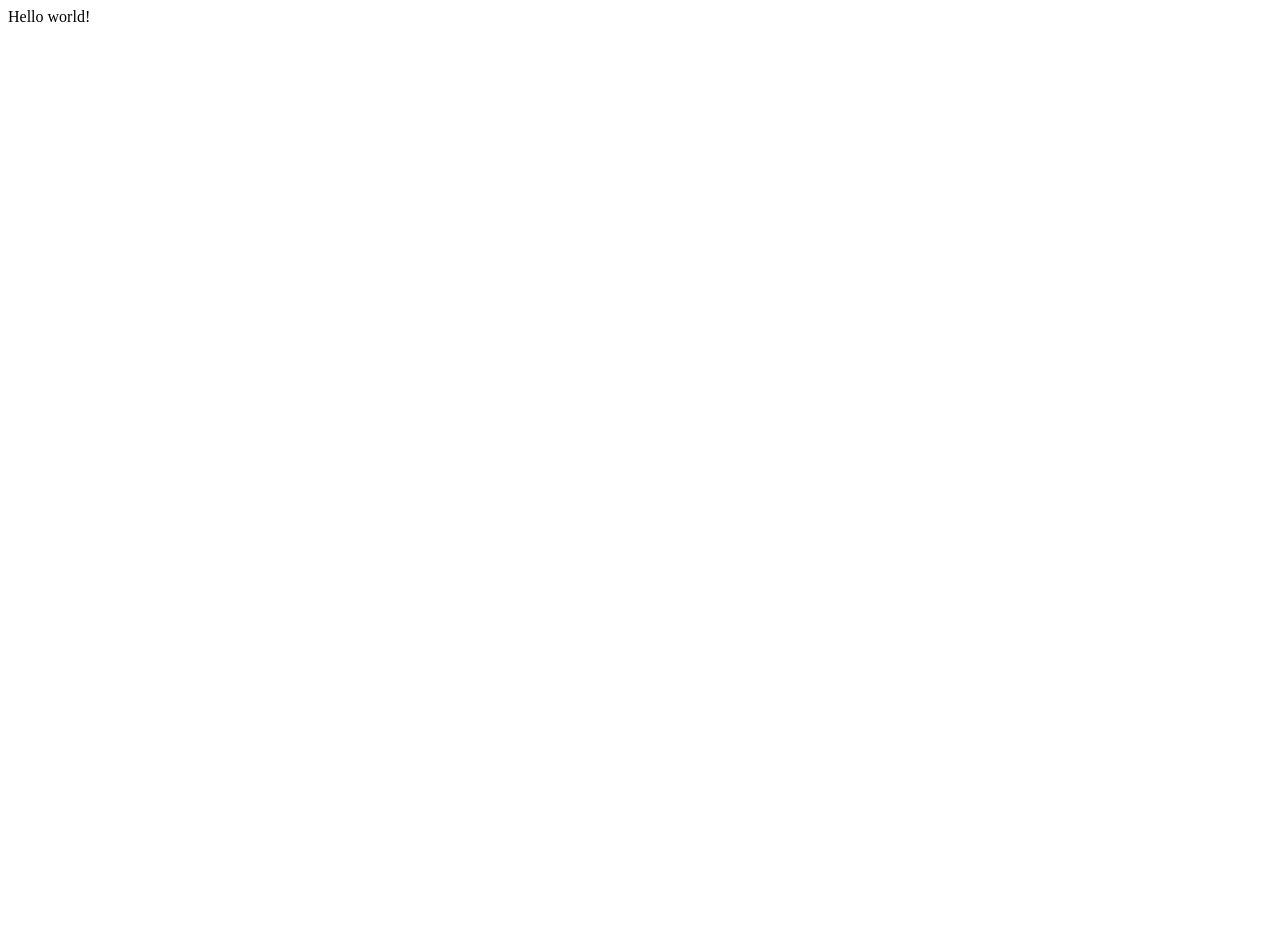
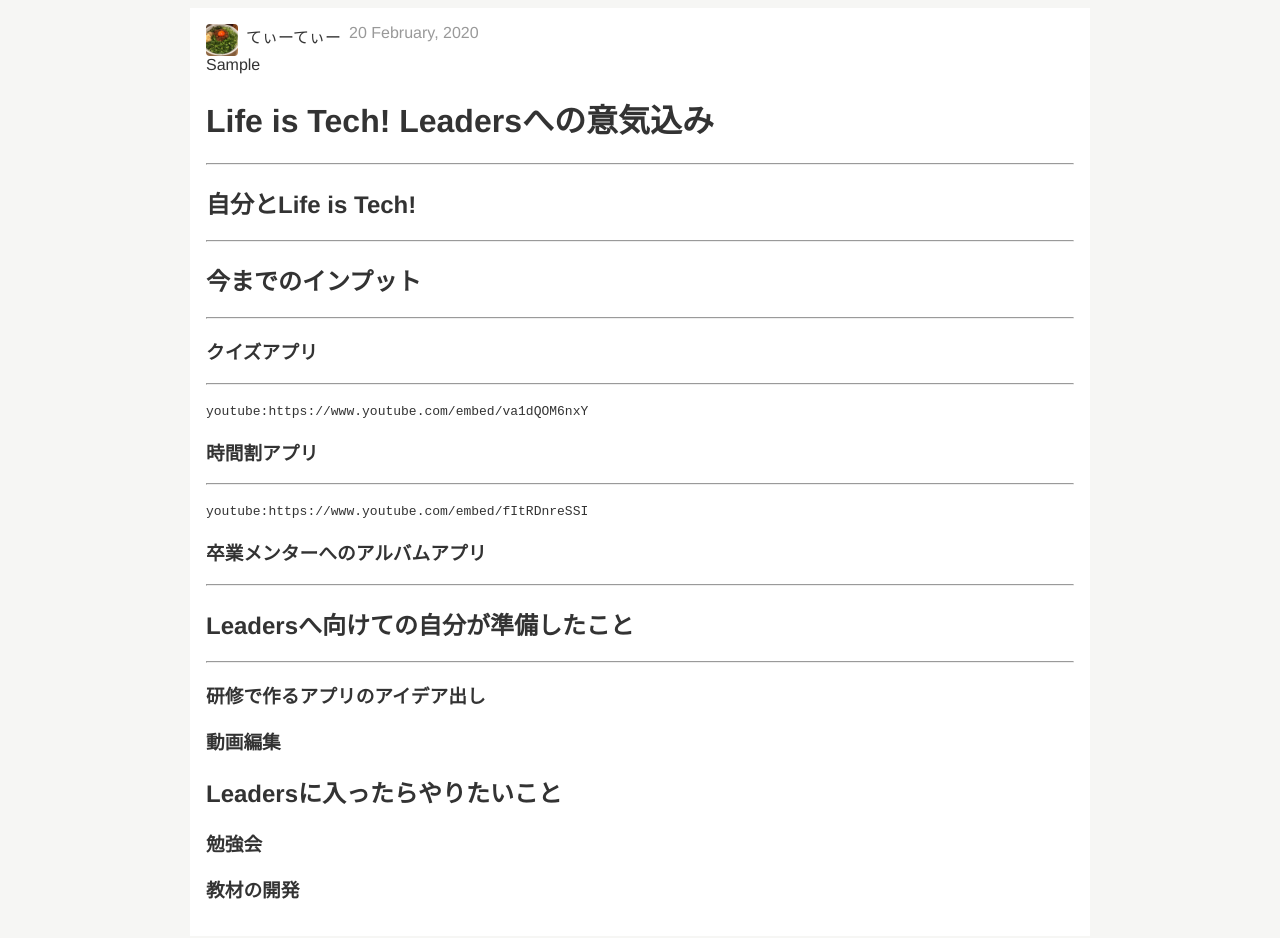
Before and after one commit to txxxxc/Leaders, a Gatsby site: page / in a window 1280 px wide. Before the commit the page ends 800 px from the top, so only its background shows below. Built offline with nearby package versions, Linux system fonts and the light colour scheme; Gatsby itself is replaced by a stand-in of ours.

Commit message:
first commit

```diff
--- /dev/null
+++ b/gatsby-browser.js
@@ -0,0 +1 @@
+import "./src/styles/index.css"
--- a/gatsby-config.js
+++ b/gatsby-config.js
@@ -6,4 +6,37 @@
 
 module.exports = {
   /* Your site config here */
+  plugins: [
+    `gatsby-plugin-sharp`,
+    {
+      resolve: `gatsby-source-filesystem`,
+      options: {
+        name: `pages`,
+        path: `${__dirname}/src/`, // 取得先を指定
+      },
+    },
+    {
+      resolve: `gatsby-transformer-remark`,
+      options: {
+        plugins: [
+          {
+            resolve: `gatsby-remark-images`,
+            options: {
+              // It's important to specify the maxWidth (in pixels) of
+              // the content container as this plugin uses this as the
+              // base for generating different widths of each image.
+              maxWidth: 590,
+            },
+          },
+          {
+            resolve: "gatsby-remark-embed-youtube",
+            options: {
+              width: 800,
+              height: 400,
+            },
+          },
+        ],
+      },
+    },
+  ],
 }
--- a/package.json
+++ b/package.json
@@ -15,6 +15,11 @@
   },
   "dependencies": {
     "gatsby": "^2.19.7",
+    "gatsby-plugin-sharp": "^2.4.5",
+    "gatsby-remark-embed-youtube": "^0.0.7",
+    "gatsby-remark-images": "^3.1.44",
+    "gatsby-source-filesystem": "^2.1.48",
+    "gatsby-transformer-remark": "^2.6.52",
     "react": "^16.12.0",
     "react-dom": "^16.12.0"
   },
--- a/src/pages/index.js
+++ b/src/pages/index.js
@@ -1,3 +1,47 @@
 import React from "react"
+import { graphql } from "gatsby"
 
-export default () => <div>Hello world!</div>
+export default ({ data }) => {
+  console.log({data})
+  const node = data.allMarkdownRemark.edges[0].node
+  console.log(node)
+  return (
+    <div class="content">
+      <div class="header">
+        <img
+          class="icon"
+          src={node.frontmatter.image.publicURL}
+          alt=""
+          width="32px"
+        />
+        <div class="author">{node.frontmatter.author}</div>
+        <div class="date">{node.frontmatter.date}</div>
+      </div>
+      <div>{node.frontmatter.title}</div>
+      <div dangerouslySetInnerHTML={{ __html: node.html }} />
+    </div>
+  )
+}
+
+export const query = graphql`
+        query {
+          allMarkdownRemark {
+            totalCount
+            edges {
+              node {
+                id
+                frontmatter {
+                  title
+                  date(formatString: "DD MMMM, YYYY")
+                  author
+                  image {
+                    publicURL
+                    relativePath
+                  }
+                }
+                html
+              }
+            }
+          }
+        }
+      `
--- /dev/null
+++ b/src/sample.md
@@ -0,0 +1,37 @@
+---
+title: "Sample"
+date: "2020-02-20"
+author: "てぃーてぃー"
+image: 'images/icon.png'
+
+---
+
+# Life is Tech! Leadersへの意気込み
+------------------------
+
+<!-- `youtube:https://www.youtube.com/embed/2Xc9gXyf2G4` -->
+## 自分とLife is Tech!
+-------------------------
+
+## 今までのインプット
+-------------------------
+  ### クイズアプリ
+-------------------------
+
+`youtube:https://www.youtube.com/embed/va1dQOM6nxY`
+
+  ### 時間割アプリ
+-------------------------
+
+`youtube:https://www.youtube.com/embed/fItRDnreSSI`
+
+  ### 卒業メンターへのアルバムアプリ
+-------------------------
+## Leadersへ向けての自分が準備したこと
+-------------------------
+  ### 研修で作るアプリのアイデア出し
+  ### 動画編集
+
+## Leadersに入ったらやりたいこと
+  ### 勉強会
+  ### 教材の開発
--- /dev/null
+++ b/src/styles/index.css
@@ -0,0 +1,29 @@
+html {
+  font-family: Noto, "Hiragino Sans", Helvetica, Arial, sans-serif;
+  color: #333333;
+  background-color: #F6F6F4;
+}
+
+.content {
+  width: 868px;
+  margin: 0 auto;
+  padding: 16px;
+  background-color: #ffffff;
+}
+
+.header {
+  display: flex;
+}
+
+.icon {
+  margin-right: 8px;
+  border-radius: 4px;
+}
+
+.author {
+  margin-right: 8px;
+}
+
+.date {
+  color: #999999;
+}
```
Also changed, not shown: src/images/icon.png (added), 1 other file.
